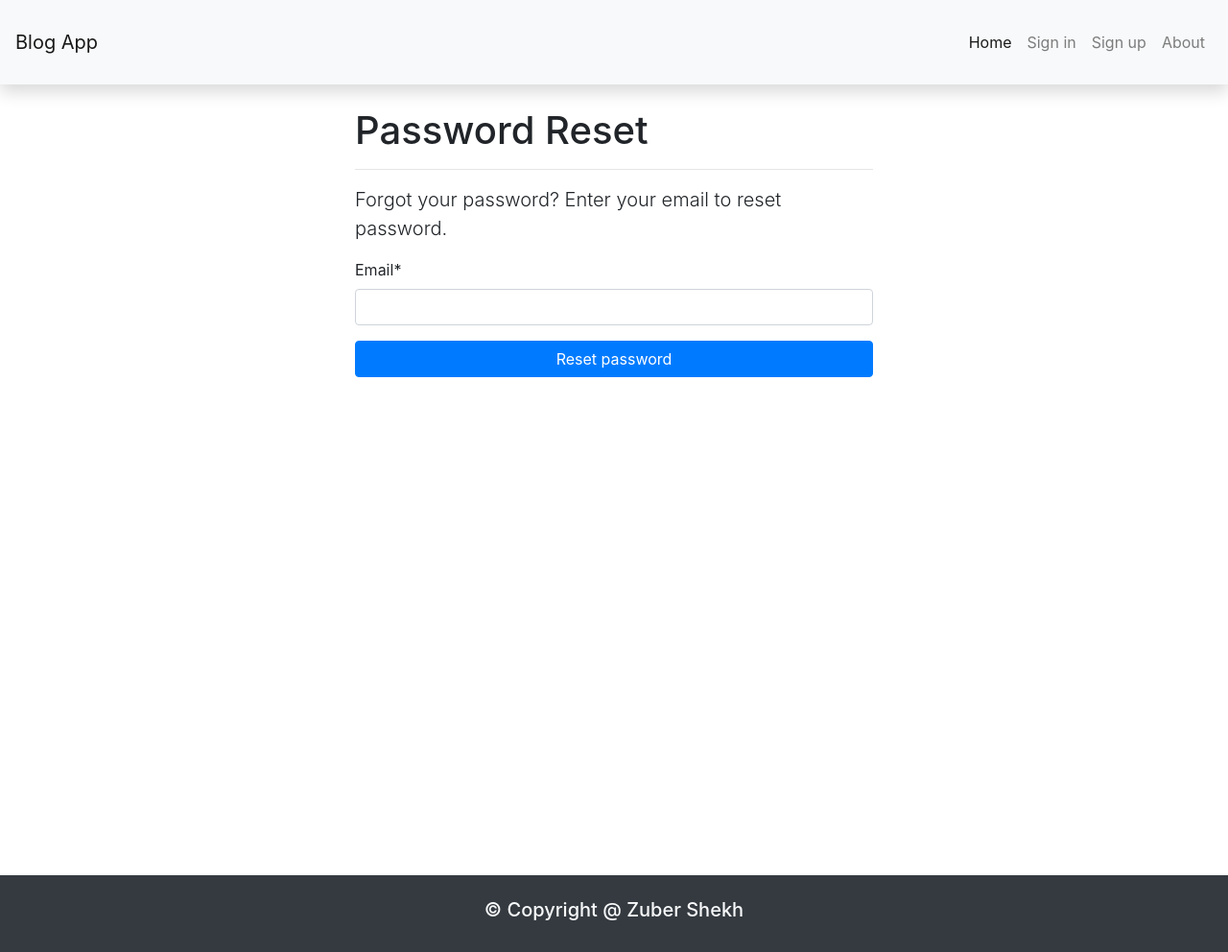
After one commit to zuber-shekh7/django-blog-app, a Django app: page /accounts/reset_password/ in a window 1280 px wide. The commit adds this page. Shown: the whole page at 96% size. Run offline with Django 3.2, Linux system fonts and the light colour scheme; some libraries are stand-ins or nearby versions.

Commit message:
Added reset password functionality

```diff
--- a/blog_project/settings.py
+++ b/blog_project/settings.py
@@ -138,3 +138,5 @@ CRISPY_TEMPLATE_PACK = 'bootstrap4'
 LOGIN_URL = 'accounts:signin'
 
 LOGIN_REDIRECT_URL = 'accounts:profile'
+
+EMAIL_BACKEND = 'django.core.mail.backends.console.EmailBackend'
--- a/blog_project/urls.py
+++ b/blog_project/urls.py
@@ -1,4 +1,5 @@
 from django.contrib import admin
+from django.contrib.auth import views as auth_views
 from django.urls import path, include
 from django.conf import settings
 from django.conf.urls.static import static
@@ -10,6 +11,15 @@ urlpatterns = [
     path('posts/', include('blog.urls')),
 ]
 
+password_reset_urls = [
+    # path('accounts/reset_password/', auth_views.PasswordResetView.as_view(), name='password_reset')
+    path('accounts/reset_password/', auth_views.PasswordResetView.as_view(template_name='accounts/password_reset.html'), name='password_reset'),
+    path('accounts/reset_password/done', auth_views.PasswordResetDoneView.as_view(template_name='accounts/password_reset_done.html'), name='password_reset_done'),
+    path('accounts/reset/<uidb64>/<token>/', auth_views.PasswordResetConfirmView.as_view(template_name='accounts/password_reset_confirm.html'), name='password_reset_confirm'),
+    path('accounts/reset_password/complete', auth_views.PasswordResetCompleteView.as_view(template_name='accounts/password_reset_complete.html'), name='password_reset_complete'),
+]
+
+urlpatterns.extend(password_reset_urls)
 
 if settings.DEBUG:
     urlpatterns += static(settings.MEDIA_URL, document_root=settings.MEDIA_ROOT)
--- /dev/null
+++ b/templates/accounts/password_reset.html
@@ -0,0 +1,26 @@
+{% extends 'core/base.html' %} {% load crispy_forms_tags %} {% block main %}
+<section>
+  <div class="row">
+    <div class="col-md-6 mx-auto">
+      <h1>Password Reset</h1>
+      <hr />
+      <p class="lead">
+        Forgot your password? Enter your email to reset password.
+      </p>
+      <form method="POST">
+        {% csrf_token %}
+        <fieldset>
+          {{form|crispy}}
+          <div class="form-group">
+            <input
+              class="btn btn-primary btn-block"
+              type="submit"
+              value="Reset password"
+            />
+          </div>
+        </fieldset>
+      </form>
+    </div>
+  </div>
+</section>
+{% endblock main %}
--- a/templates/accounts/signin.html
+++ b/templates/accounts/signin.html
@@ -22,6 +22,10 @@
                 >Don't have an account?
                 <a href="{% url 'accounts:signup' %}">Sign up</a></small
               >
+              <br />
+              <small>
+                <a href="{% url 'password_reset' %}">Forgot Password</a>
+              </small>
             </div>
           </div>
         </div>
```
Also changed, not shown: templates/accounts/password_reset_complete.html (added, +14 -0 lines), templates/accounts/password_reset_confirm.html (added, +24 -0 lines), templates/accounts/password_reset_done.html (added, +16 -0 lines).
